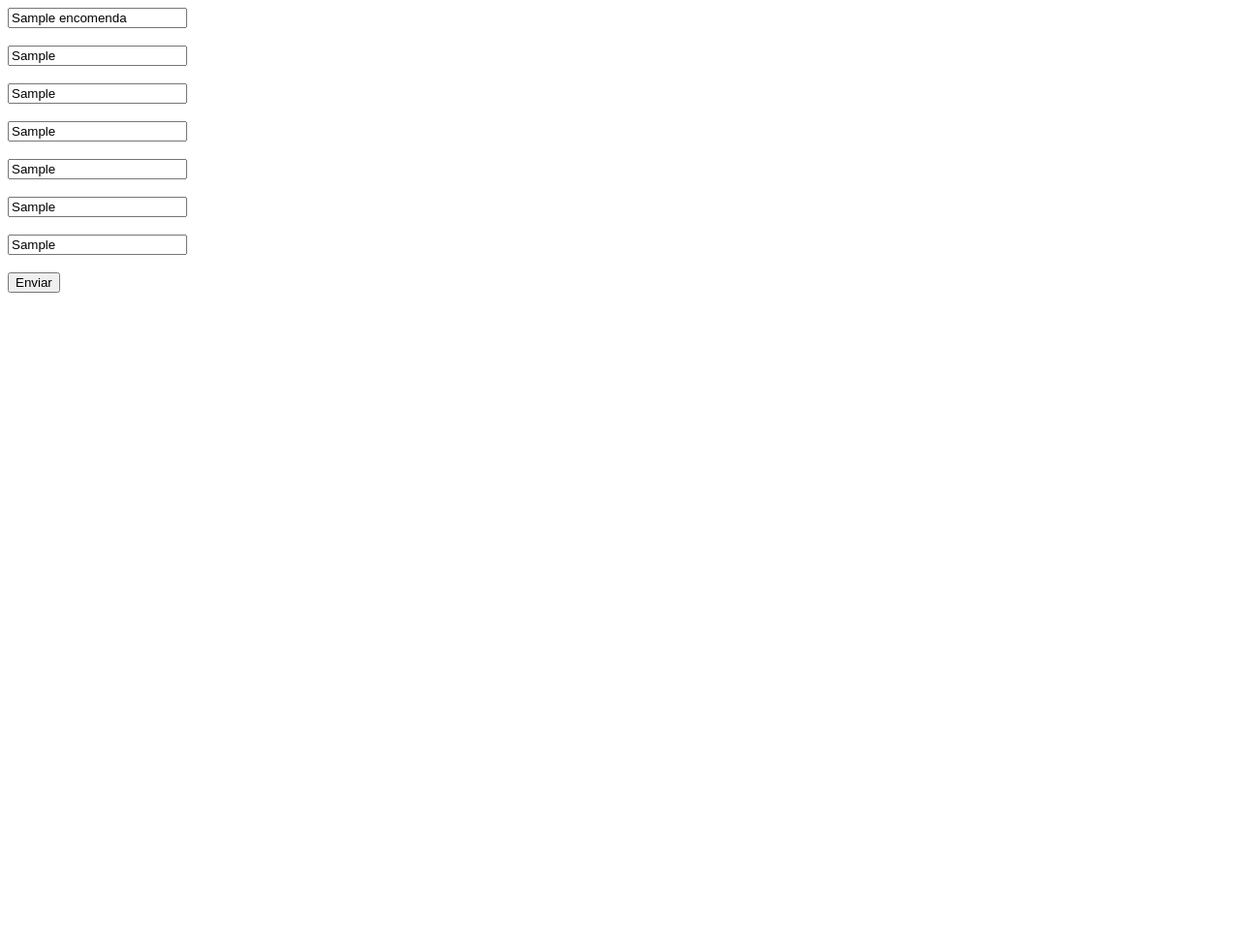
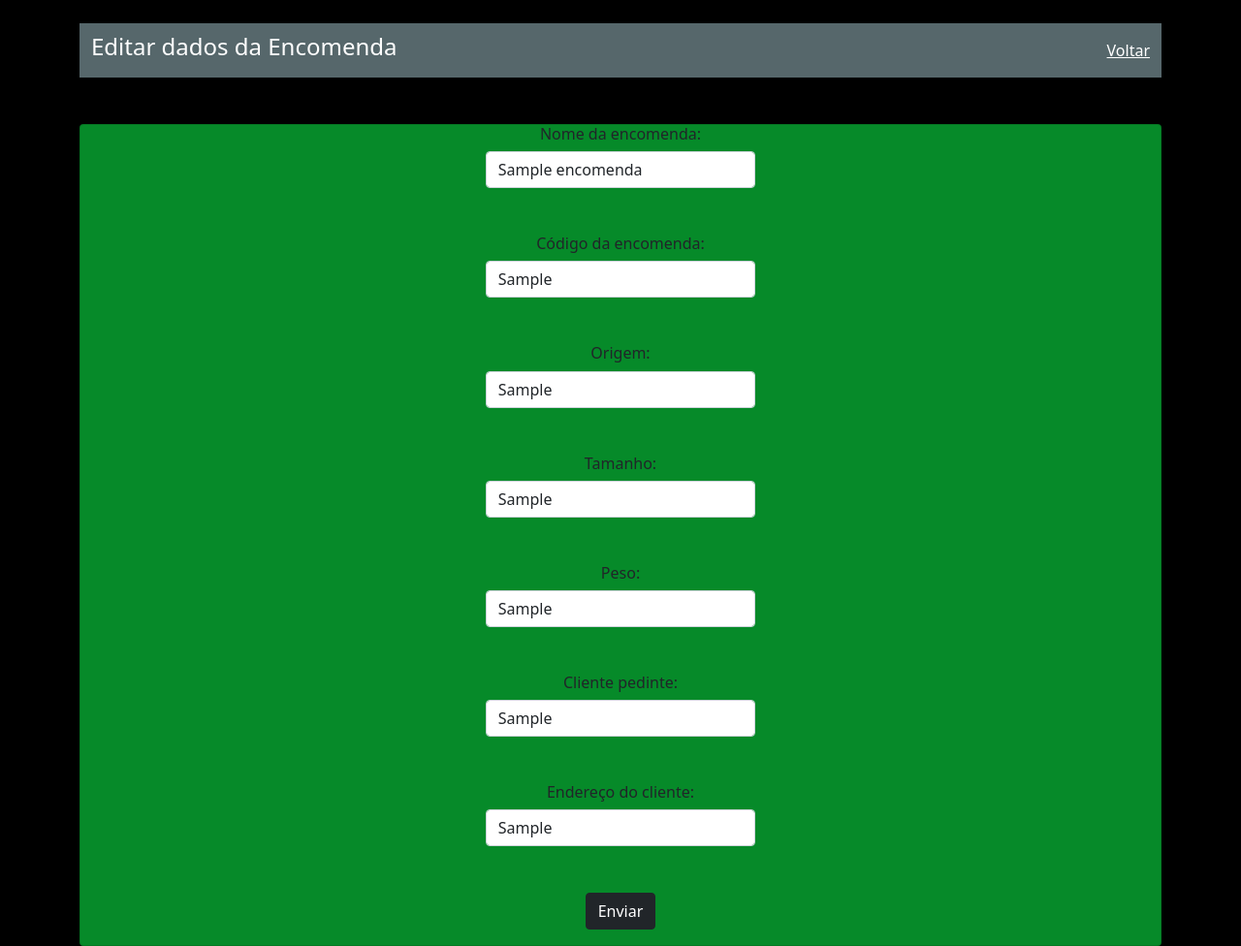
Before and after one commit to Tassy210/PPI-Ciencia-da-Computa-o, a PHP site: page /editar_encomenda.php?id=1 in a window 1280 px wide. Shown: the whole page at 97% size. Before the commit the page ends 302 px from the top, so only its background shows below. Run offline with PHP 8.4, Linux system fonts and the light colour scheme; tables that the repository leaves empty or names only in its code hold one stand-in row (values such as "Sample post").

Commit message:
Add files via upload

```diff
--- a/editar_encomenda.php
+++ b/editar_encomenda.php
@@ -1,9 +1,32 @@
 <html>
 
 <head>
+<link href="https://cdn.jsdelivr.net/npm/bootstrap@5.0.2/dist/css/bootstrap.min.css" rel="stylesheet" integrity="sha384-EVSTQN3/azprG1Anm3QDgpJLIm9Nao0Yz1ztcQTwFspd3yD65VohhpuuCOmLASjC" crossorigin="anonymous">
+<script src="https://cdn.jsdelivr.net/npm/@popperjs/core@2.9.2/dist/umd/popper.min.js" integrity="sha384-IQsoLXl5PILFhosVNubq5LC7Qb9DXgDA9i+tQ8Zj3iwWAwPtgFTxbJ8NT4GN1R8p" crossorigin="anonymous"></script>
+<script src="https://cdn.jsdelivr.net/npm/bootstrap@5.0.2/dist/js/bootstrap.min.js" integrity="sha384-cVKIPhGWiC2Al4u+LWgxfKTRIcfu0JTxR+EQDz/bgldoEyl4H0zUF0QKbrJ0EcQF" crossorigin="anonymous"></script>
+<link rel="stylesheet" href="https://cdn.jsdelivr.net/npm/bootstrap-icons@1.10.2/font/bootstrap-icons.css">
 </head>
 
-<body>
+<body style="background-color: #000;">
+
+<br>
+
+<center>
+
+<div class="container">
+
+<nav class="navbar" style="background-color: #56676b;">
+  <div class="container-fluid">
+  <h4  style="color: #FFF;">Editar dados da Encomenda</h4>
+  <span class="navbar-text">
+        <a href='home.php' style="color: #fff;">Voltar</a>
+      </span>
+  </div>
+</nav>
+
+<br><br>
+
+<div class="card" style="background-color: #068a29;">
 
 <?php
 
@@ -33,25 +56,63 @@ while($row = $sql->fetch_assoc()){
 
 <input type="hidden" class="form-control" id = "id" name = "id" value = "<?= $row['id']; ?>"/>
 
-<input type="text" id="teste" name="teste" value = "<?= $row['nome']; ?>"/>
-<br><br>
-<input type="text" id="codigo" name="codigo" value = "<?= $row['codigo']; ?>"/>
-<br><br>
-<input type="text" id="origem" name="origem" value = "<?= $row['origem']; ?>"/>
-<br><br>
-<input type="text" id="tamanho" name="tamanho" value = "<?= $row['tamanho']; ?>"/>
-<br><br>
-<input type="text" id="peso" name="peso" value = "<?= $row['peso']; ?>"/>
-<br><br>
-<input type="text" id="cliente" name="cliente" value = "<?= $row['cliente']; ?>"/>
-<br><br>
-<input type="text" id="endereco" name="endereco" value = "<?= $row['cliente_endereco']; ?>"/>
+<h6>Nome da encomenda: </h6>
+<div class="col-sm-3">
+<input type="text" class="form-control" id="teste" name="teste" value = "<?= $row['nome']; ?>"/>
+</div>
 
 <br><br>
 
-<input type="submit" value="Enviar"/>
+<h6>Código da encomenda: </h6>
+<div class="col-sm-3">
+<input type="text" class="form-control" id="codigo" name="codigo" value = "<?= $row['codigo']; ?>"/>
+</div>
+
+<br><br>
+
+<h6>Origem: </h6>
+<div class="col-sm-3">
+<input type="text" class="form-control" id="origem" name="origem" value = "<?= $row['origem']; ?>"/>
+</div>
+
+<br><br>
+
+<h6>Tamanho: </h6>
+<div class="col-sm-3">
+<input type="text" class="form-control" id="tamanho" name="tamanho" value = "<?= $row['tamanho']; ?>"/>
+</div>
+
+<br><br>
+
+<h6>Peso: </h6>
+<div class="col-sm-3">
+<input type="text" class="form-control" id="peso" name="peso" value = "<?= $row['peso']; ?>"/>
+</div>
+
+<br><br>
+
+<h6>Cliente pedinte: </h6>
+<div class="col-sm-3">
+<input type="text" class="form-control" id="cliente" name="cliente" value = "<?= $row['cliente']; ?>"/>
+</div>
+
+<br><br>
+
+<h6>Endereço do cliente: </h6>
+<div class="col-sm-3">
+<input type="text" class="form-control" id="endereco" name="endereco" value = "<?= $row['cliente_endereco']; ?>"/>
+</div>
+
+<br><br>
+
+<input class="btn btn-dark" type="submit" value="Enviar"/>
 
 </form>
+
+</div>
+
+</div>
+</center>
 
 <?php
 }
```
